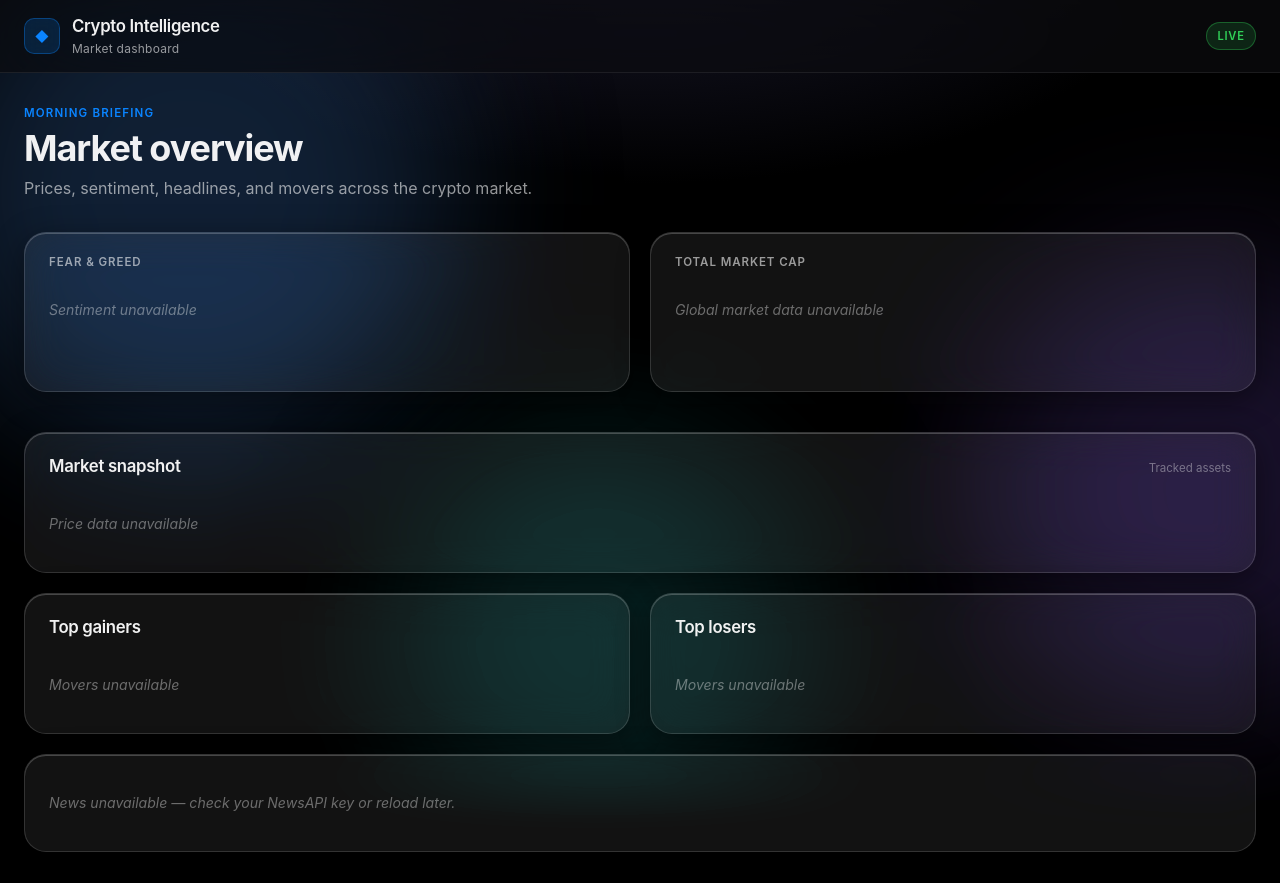
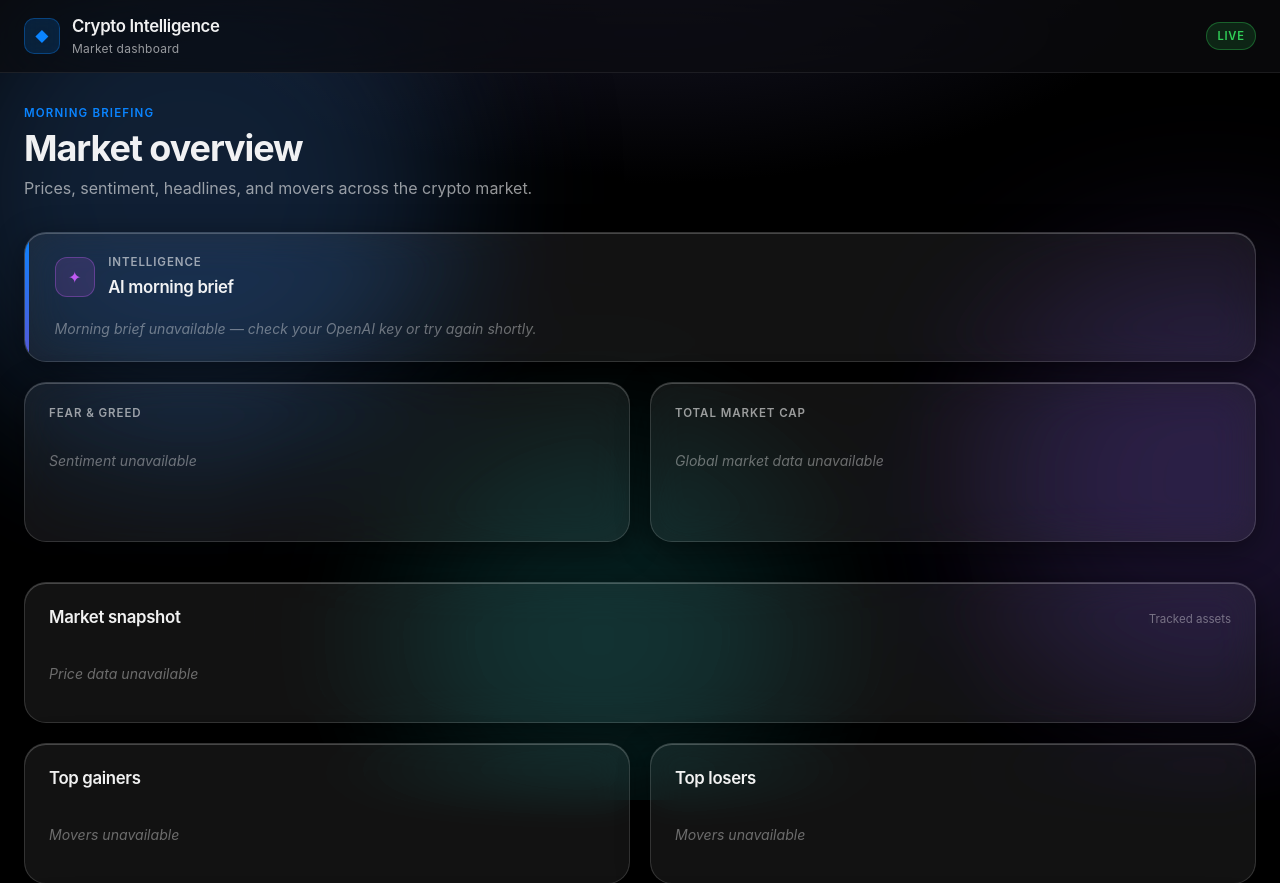
Before and after one commit to yovando/crypto-intelligence-platform, a FastAPI app: page / in a window 1280 px wide. Shown: the top 883 px of the page. Run offline with FastAPI, Linux system fonts and the light colour scheme; data that the repository does not hold is empty; parts of the project's set-up code (start-up, migrations or seed data) failed here and were passed over.

Commit message:
- wired the brief to dashboard

```diff
--- a/app/database/schema.sql
+++ b/app/database/schema.sql
@@ -49,3 +49,9 @@ CREATE TABLE IF NOT EXISTS portfolio (
 
     FOREIGN KEY (asset_id) REFERENCES assets(id)
 );
+
+CREATE TABLE IF NOT EXISTS briefings (
+    id SERIAL PRIMARY KEY,
+    content TEXT NOT NULL,
+    created_at TIMESTAMP NOT NULL DEFAULT CURRENT_TIMESTAMP
+)
--- a/app/main.py
+++ b/app/main.py
@@ -9,6 +9,7 @@ from app.services.coingecko import (get_market_snapshot, get_top_movers, get_glo
 from app.services.fear_greed import get_fear_greed
 from app.database.queries import save_market_snapshot, get_price_history, save_news_articles, get_balanced_news
 from app.services.news import get_crypto_headlines, get_macro_headlines
+from app.services.briefing import generate_morning_brief
 
 
 app = FastAPI()
@@ -20,6 +21,7 @@ app.mount("/static", StaticFiles(directory=BASE_DIR/"static"))
 def home(request: Request):
     snapshot_data = fetch_market_data()
     news_data = fetch_news_data()
+    briefing = fetch_briefing()
     return templates.TemplateResponse(
         request = request,
         name = "dashboard.html",
@@ -29,7 +31,8 @@ def home(request: Request):
             "losers": snapshot_data["losers"] if snapshot_data["losers"] else None,
             "fg": snapshot_data["fg"],
             "global_market": snapshot_data["global_market"],
-            "news_data": news_data
+            "news_data": news_data,
+            "briefing": briefing
         }
     )
 
@@ -82,3 +85,10 @@ def fetch_news_data():
     except Exception as e:
         print(f"failed to load news: {e}")
         return None
+
+def fetch_briefing():
+    try:
+        return generate_morning_brief()
+    except Exception as e:
+        print(f"failed to load briefing: {e}")
+        return None
--- a/static/style.css
+++ b/static/style.css
@@ -249,6 +249,95 @@ body {
 
 .news-empty {
     margin-top: 1.25rem;
+}
+
+/* ===== AI morning brief ===== */
+
+.briefing-card {
+    position: relative;
+    overflow: hidden;
+    padding: 1.5rem 1.65rem;
+    background: linear-gradient(
+        135deg,
+        rgba(10, 132, 255, 0.1) 0%,
+        rgba(255, 255, 255, 0.06) 45%,
+        rgba(88, 86, 214, 0.08) 100%
+    );
+    border-color: rgba(10, 132, 255, 0.22);
+}
+
+.briefing-card::before {
+    content: "";
+    position: absolute;
+    top: 0;
+    left: 0;
+    width: 4px;
+    height: 100%;
+    background: linear-gradient(180deg, var(--accent), #5856d6);
+    border-radius: 4px 0 0 4px;
+}
+
+.briefing-card-header {
+    display: flex;
+    align-items: flex-start;
+    justify-content: space-between;
+    gap: 1rem;
+    margin-bottom: 1.15rem;
+    padding-left: 0.35rem;
+}
+
+.briefing-card-title-group {
+    display: flex;
+    align-items: center;
+    gap: 0.85rem;
+}
+
+.briefing-icon {
+    width: 40px;
+    height: 40px;
+    display: grid;
+    place-items: center;
+    font-size: 1rem;
+    color: #bf5af2;
+    background: rgba(191, 90, 242, 0.14);
+    border: 1px solid rgba(191, 90, 242, 0.35);
+    border-radius: 12px;
+    flex-shrink: 0;
+}
+
+.briefing-card .card-label {
+    margin-bottom: 0.2rem;
+}
+
+.briefing-timestamp {
+    font-size: 0.72rem;
+    color: var(--text-tertiary);
+    font-variant-numeric: tabular-nums;
+    white-space: nowrap;
+    padding-top: 0.35rem;
+}
+
+.briefing-body {
+    padding-left: 0.35rem;
+    font-size: 0.92rem;
+    line-height: 1.75;
+    color: var(--text-secondary);
+}
+
+.briefing-body p {
+    margin: 0 0 1rem;
+}
+
+.briefing-body p:last-child {
+    margin-bottom: 0;
+}
+
+.briefing-unavailable {
+    margin: 0;
+    padding-left: 0.35rem;
+    font-size: 0.88rem;
+    color: var(--text-tertiary);
+    font-style: italic;
 }
 
 /* ===== Glass cards ===== */
@@ -1020,4 +1109,17 @@ body {
     .news-feature-panel {
         padding: 1.1rem 1.15rem;
     }
+
+    .briefing-card {
+        padding: 1.15rem 1.2rem;
+    }
+
+    .briefing-card-header {
+        flex-direction: column;
+        align-items: flex-start;
+    }
+
+    .briefing-timestamp {
+        padding-top: 0;
+    }
 }
--- a/templates/dashboard.html
+++ b/templates/dashboard.html
@@ -59,6 +59,35 @@
         {% endif %}
 
         <div class="dashboard-main">
+            <section class="glass-card briefing-card card-wide" aria-labelledby="briefing-heading">
+                <div class="briefing-card-header">
+                    <div class="briefing-card-title-group">
+                        <div class="briefing-icon" aria-hidden="true">✦</div>
+                        <div>
+                            <p class="card-label">Intelligence</p>
+                            <h3 class="section-title" id="briefing-heading">AI morning brief</h3>
+                        </div>
+                    </div>
+                    {% if briefing %}
+                    <time class="briefing-timestamp" datetime="{{ briefing.created_at.isoformat() }}">
+                        Generated {{ briefing.created_at.strftime('%b %d, %Y · %H:%M') }}
+                    </time>
+                    {% endif %}
+                </div>
+
+                {% if briefing %}
+                <div class="briefing-body">
+                    {% for para in briefing.content.split('\n\n') %}
+                    {% if para.strip() %}
+                    <p>{{ para.strip() }}</p>
+                    {% endif %}
+                    {% endfor %}
+                </div>
+                {% else %}
+                <p class="briefing-unavailable">Morning brief unavailable — check your OpenAI key or try again shortly.</p>
+                {% endif %}
+            </section>
+
             {% if news_data %}
             <div class="news-feature glass-card card-wide">
                 {% for news in news_data %}
```
Also changed, not shown: app/database/queries.py (+16 -0 lines), app/services/briefing.py (+24 -6 lines).
